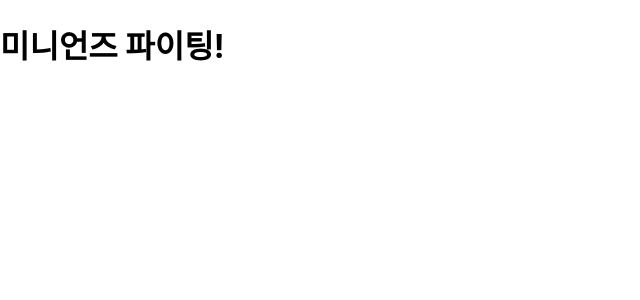
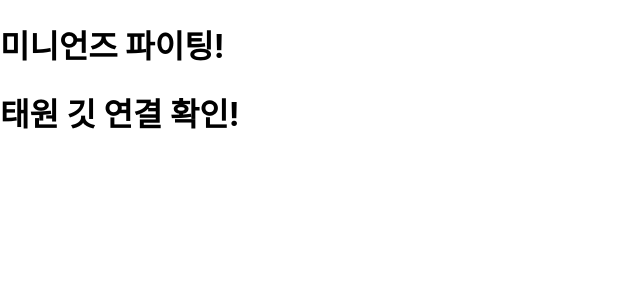
Before and after one commit to jeongminhui/Digitalzone, a React (Create React App) app in the folder digitalzone/: page / in a window 1280 px wide. Shown: the top 300 px of the page, without its empty margins (0-640 px from the left). Built offline with nearby package versions, Linux system fonts and the light colour scheme.

Commit message:
taewon first commit

```diff
--- a/digitalzone/src/App.jsx
+++ b/digitalzone/src/App.jsx
@@ -4,6 +4,7 @@ function App() {
   return (
     <>
       <h1>미니언즈 파이팅!</h1>
+      <h1>태원 깃 연결 확인!</h1>
     </>
   );
 }
```
